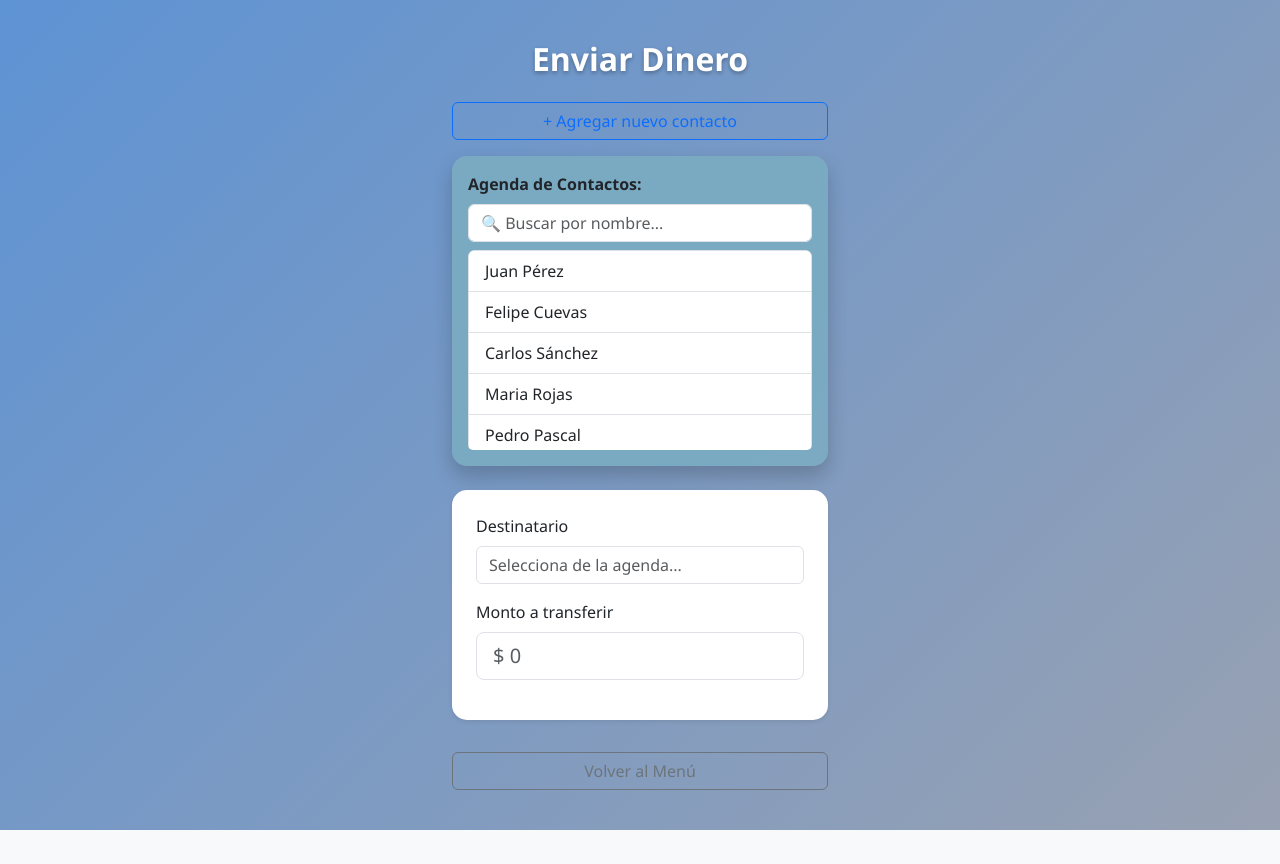
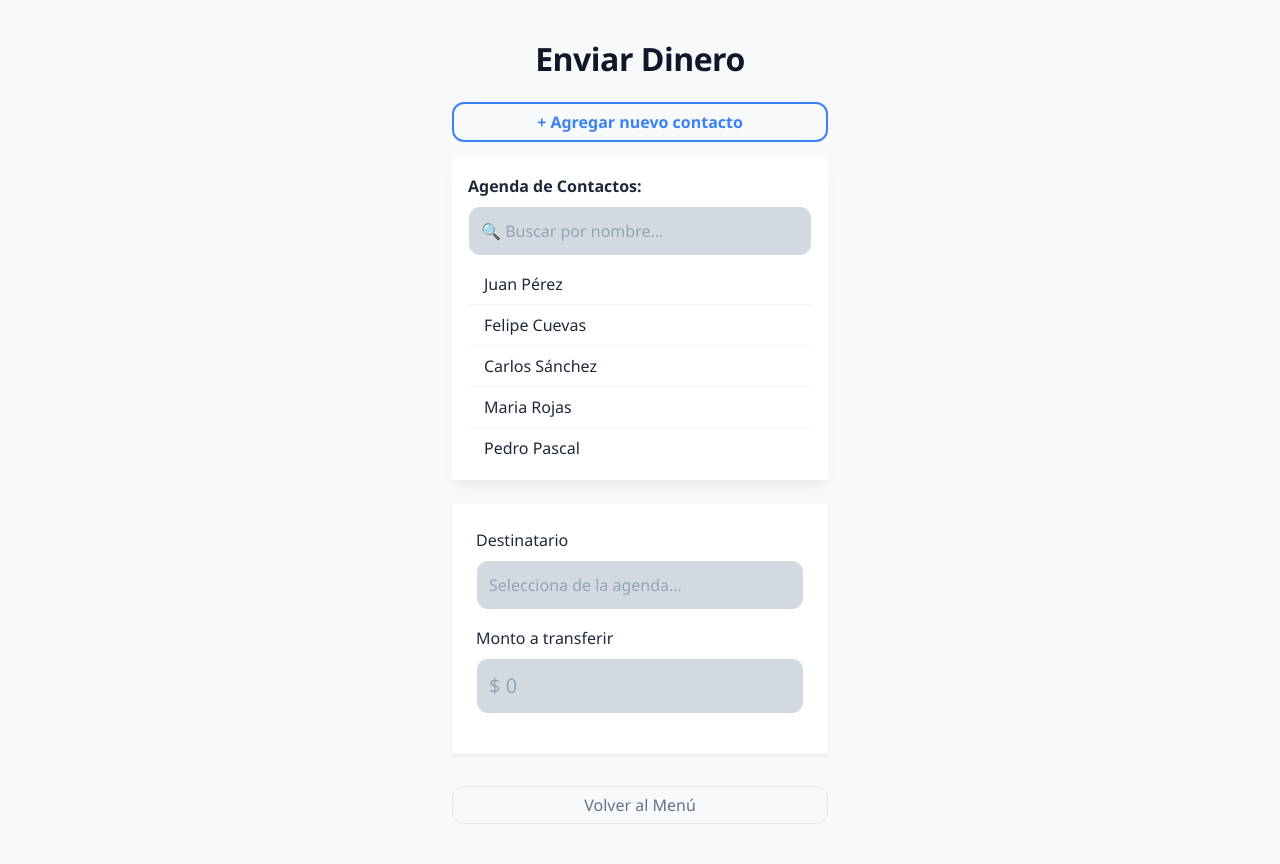
Before and after one commit to csanchezd3v/Alke-Wallet, a plain HTML site: page sendmoney.html in a window 1280 px wide. Before the commit the page ends 830 px from the top, so only its background shows below. Drawn offline with nearby package versions, Linux system fonts and the light colour scheme.

Commit message:
Diseño de Wallet tipo app aplicado

```diff
--- a/style.css
+++ b/style.css
@@ -1,6 +1,21 @@
-/* Estilos CSS */
+:root {
+    /* --- Paleta blanca y azul --- */
+    --color-fondo: #f8fafc;       /* Gris muy muy claro (casi blanco) */
+
+    /* Tarjeta blanca sólida (No transparente, estilo app móvil) */
+    --color-tarjeta: #ffffff;
+
+    --color-texto: #1e293b;       /* Azul grisáceo oscuro (Texto principal) */
+    --color-texto-suave: #64748b; /* Gris medio (Texto secundario) */
+
+    --color-primario: #3b82f6;    /* Azul Royal brillante */
+    --color-hover: #2563eb;       /* Azul más intenso */
+}
+
+/* 1. Fondo Limpio */
 body {
-    background: linear-gradient(135deg, #5e93d4 0%, #98a1b2 100%);
+    background-color: var(--color-fondo);
+    color: var(--color-texto);
     font-family: 'Segoe UI', Tahoma, Geneva, Verdana, sans-serif;
     min-height: 100vh;
     display: flex;
@@ -13,30 +28,92 @@ body {
     padding-bottom: 20px;
 }
 
-/* Tarjetas con efecto de elevación */
-.card {
-    border: none;
-    border-radius: 15px;
-    box-shadow: 0 10px 20px rgba(0,0,0,0.2);
-    background-color: rgba(123, 171, 194, 0.95);
+/* 2. Tarjetas blancas estilo app */
+.card, .list-group-item {
+    background-color: var(--color-tarjeta);
+    border: none; /* Sin bordes, solo sombra */
+    color: var(--color-texto);
+    /* Sombra suave y difusa (Elevation) */
+    box-shadow: 0 10px 15px -3px rgba(0, 0, 0, 0.05), 0 4px 6px -2px rgba(0, 0, 0, 0.025);
+    border-radius: 0px; /* Bordes muy redondeados */
 }
 
-/* Botones personalizados */
+/* 3. Inputs (Campos de texto) - Grises suaves */
+.form-control, .form-select {
+    background-color: #d2d9e0; /* Gris muy suave */
+    border: 1px solid transparent; /* Sin borde visible al inicio */
+    color: var(--color-texto) !important;
+    border-radius: 12px;
+    padding: 12px; /* Más espacio interno */
+}
+
+.form-control::placeholder {
+    color: #94a3b8;
+}
+
+.form-control:focus, .form-select:focus {
+    background-color: #ffffff;
+    border-color: var(--color-primario);
+    box-shadow: 0 0 0 4px rgba(59, 130, 246, 0.1);
+}
+
+/* 4. Botones con Degradado Azul */
 .btn-primary {
-    background-color: #597a84;
+    background: linear-gradient(135deg, #3b82f6 0%, #2563eb 100%);
     border: none;
-    font-weight: bold;
-    color: #003b5c;
+    font-weight: 600;
+    padding: 12px;
+    border-radius: 12px;
+    box-shadow: 0 4px 6px -1px rgba(37, 99, 235, 0.3);
 }
 
 .btn-primary:hover {
-    background-color: #0099bb;
+    background: linear-gradient(135deg, #2563eb 0%, #1d4ed8 100%);
+    transform: translateY(-1px);
+    box-shadow: 0 10px 15px -3px rgba(37, 99, 235, 0.4);
+}
+
+/* Botones secundarios */
+.btn-outline-primary {
+    color: var(--color-primario);
+    border: 2px solid var(--color-primario);
+    border-radius: 12px;
+    font-weight: 600;
+}
+
+.btn-outline-primary:hover {
+    background-color: var(--color-primario);
     color: white;
 }
 
-/* Títulos */
-h2 {
-    color: white;
-    text-shadow: 0 2px 4px rgba(0,0,0,0.3);
-    font-weight: 700;
+.btn-secondary, .btn-outline-secondary {
+    color: var(--color-texto-suave);
+    background-color: transparent;
+    border: 1px solid #e2e8f0;
+    border-radius: 12px;
 }
+
+.btn-secondary:hover {
+    background-color: #f1f5f9;
+    color: var(--color-texto);
+}
+
+/* 5. Títulos y Textos */
+h2, h3, h5 {
+    color: #0f172a; /* Casi negro */
+    font-weight: 800; /* Letra muy gruesa */
+    letter-spacing: -0.5px;
+}
+
+.text-muted {
+    color: var(--color-texto-suave) !important;
+}
+
+/* Ajuste lista */
+.list-group-item {
+    border-bottom: 1px solid #f1f5f9; /* Línea separadora muy suave */
+}
+
+/* Dinero */
+.text-success { color: #10b981 !important; } /* Verde esmeralda */
+.text-danger { color: #ef4444 !important; } /* Rojo */
```
Also changed, not shown: index.html (+1 -1 lines).
